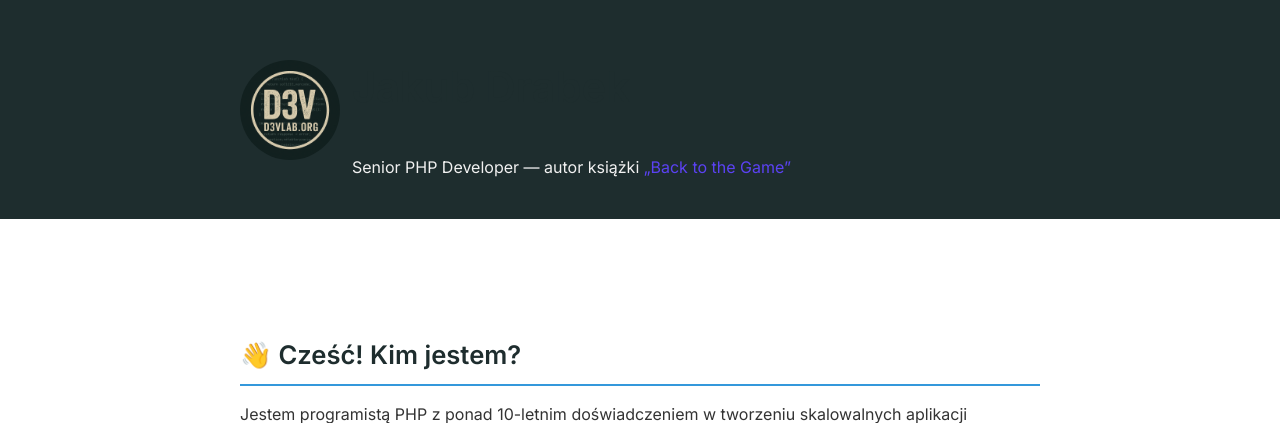
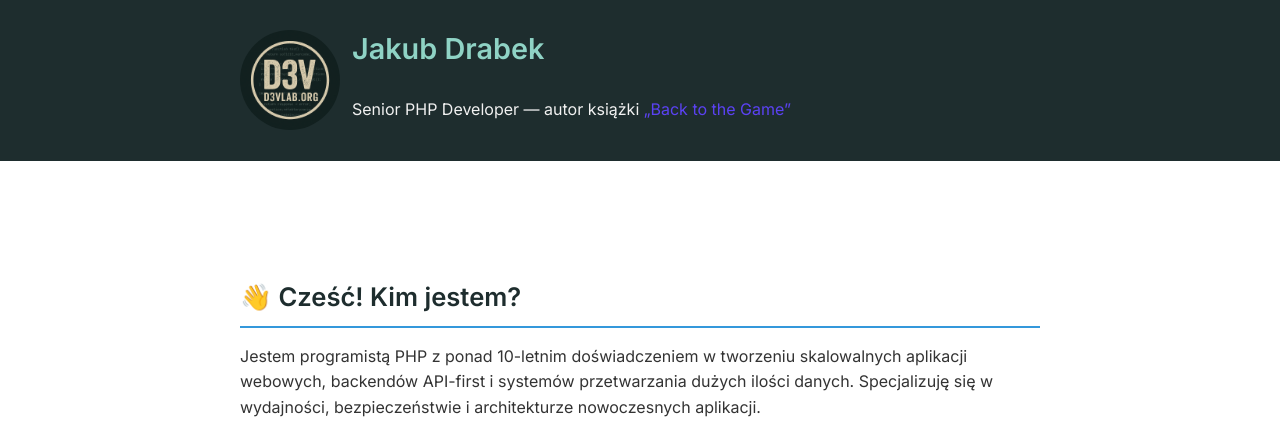
Before and after one commit to d3vlab-org/ebook-backend, a Symfony app: template templates/front/homepage.html.twig in a window 1280 px wide. Shown: the top 423 px of the page. Run offline with Twig, Linux system fonts and the light colour scheme; the template is opened without the code that fills it, so the values that code supplies are empty; some libraries are stand-ins or nearby versions.

Commit message:
css, logo

```diff
--- a/public/css/style.css
+++ b/public/css/style.css
@@ -198,3 +198,9 @@ footer a {
   font-weight: 600;
   font-size: 1.2em;
 }
+
+.identity .name {
+  font-size: 1.8em;
+  margin: 0;
+  color: #8fd3c5;
+}
```
